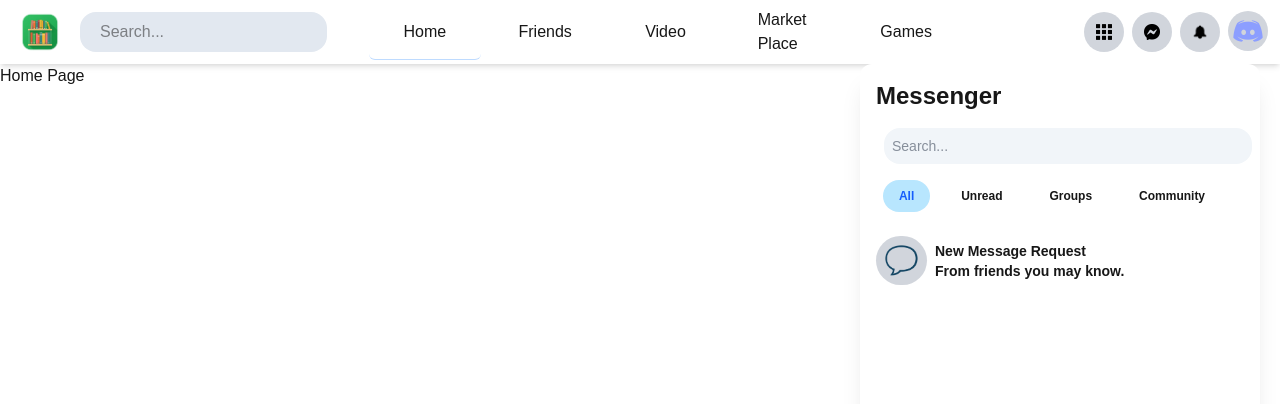
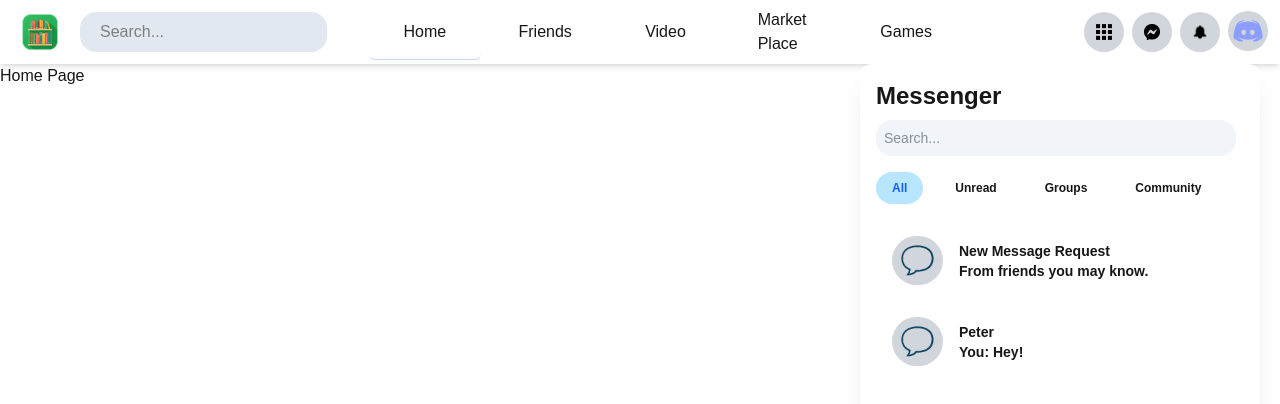
Before and after one commit to IWSP114/fake-social-media, a Next.js app: page / in a window 1280 px wide. Both pictures are taken after a click on the button 1151 px from the left and 32 px from the top of the page. Shown: the top 404 px of the page. Built offline with nearby package versions, Linux system fonts and the light colour scheme.

Commit message:
Add notification feature to header component and refactor messenger layout

```diff
--- a/app/(component)/header.tsx
+++ b/app/(component)/header.tsx
@@ -11,6 +11,7 @@
 import { JSX, useEffect, useRef, useState } from 'react';
 import HeaderMenu from './headerMenu';
 import HeaderMessenger from './headerMessenger';
+import HeaderNotification from './headerNotification';
 
 export function Header(): JSX.Element {
   const pathname: string = usePathname();
@@ -28,8 +29,11 @@
   const menuButtonRef = useRef<HTMLButtonElement>(null);
   const menuContainerRef = useRef<HTMLDivElement>(null);
 
-  const messengerButtonRef = useRef<HTMLDivElement>(null);
-  const messengerContainerRef = useRef<HTMLButtonElement>(null);
+  const messengerButtonRef = useRef<HTMLButtonElement>(null);
+  const messengerContainerRef = useRef<HTMLDivElement>(null);
+
+  const notificationButtonRef = useRef<HTMLButtonElement>(null);
+  const notificationContainerRef = useRef<HTMLDivElement>(null);
 
   function handleShowMenu() {
     setShowMenu(s => !s);
@@ -41,6 +45,12 @@
     setShowMenu(false);
     setShowMessenger(s => !s);
     setShowNotification(false);
+  }
+
+  function handleShowNotification() {
+    setShowMenu(false);
+    setShowMessenger(false);
+    setShowNotification(s => !s);
   }
 
   useEffect(() => {
@@ -112,7 +122,7 @@
         </li>
 
         <li>
-          <button ref={messengerContainerRef} className="rounded-full w-10 h-10 p-3 bg-gray-300 cursor-pointer active:scale-80" onClick={handleShowMessenger}>
+          <button ref={messengerButtonRef} className="rounded-full w-10 h-10 p-3 bg-gray-300 cursor-pointer active:scale-80" onClick={handleShowMessenger}>
             <Image
               src={MessengerIcon}
               alt="User Icon"
@@ -122,13 +132,13 @@
                 objectFit: 'contain'
               }}/>
           </button>
-          <div ref={messengerButtonRef}>
+          <div ref={messengerContainerRef}>
             <HeaderMessenger visable={showMessenger} />
           </div>
         </li>
 
         <li>
-          <button className="rounded-full w-10 h-10 p-3 cursor-pointer bg-gray-300 active:scale-80">
+          <button ref={notificationButtonRef} className="rounded-full w-10 h-10 p-3 cursor-pointer bg-gray-300 active:scale-80" onClick={handleShowNotification}>
             <Image
               src={BellIcon}
               alt="User Icon"
@@ -138,6 +148,9 @@
                 objectFit: 'contain'
               }}/>
           </button>
+          <div ref={notificationContainerRef}>
+            <HeaderNotification visable={showNotification} />
+          </div>
         </li>
 
         <li>
--- a/app/(component)/headerMessenger.tsx
+++ b/app/(component)/headerMessenger.tsx
@@ -4,14 +4,14 @@
 
 function HeaderMessenger({ visable }: { visable: boolean }) {
   return (
-    <div className={`bg-white fixed top-16 right-5 h-full p-2 pr-6 min-w-100 rounded-xl shadow-xl ${visable ? "fixed" : "hidden"}`}>
-      <h3 className="font-bold text-2xl m-2">Messenger</h3>
-      <div className="w-full flex items-center justify-center m-4">
+    <div className={`bg-white fixed top-16 right-5 h-full p-4 pr-6 min-w-100 rounded-xl shadow-xl ${visable ? "fixed" : "hidden"}`}>
+      <h3 className="font-bold text-2xl mb-2">Messenger</h3>
+      <div className="w-full flex items-center justify-start">
         <input className="p-2 bg-slate-100 text-slate-800 rounded-2xl flex-grow text-sm" type='text' placeholder="Search..." />
       </div>
 
 
-      <div className="flex items-center justify-evenly">
+      <div className="flex items-center justify-start gap-4 pt-4">
         <div className="px-4 py-2 bg-sky-200 text-blue-600 active:scale-90 rounded-2xl text-xs font-semibold cursor-pointer">All</div>
         <div className="px-4 py-2 hover:bg-gray-200 hover:text-gray-600 active:scale-90 rounded-2xl text-xs font-semibold cursor-pointer">Unread</div>
         <div className="px-4 py-2 hover:bg-gray-200 hover:text-gray-600 active:scale-90 rounded-2xl text-xs font-semibold cursor-pointer">Groups</div>
@@ -21,7 +21,7 @@
       <div className="flex flex-col mt-4">
 
         <div className="flex items-center hover:bg-gray-200 rounded-lg cursor-pointer">
-          <div className="rounded-full p-2 bg-gray-300 m-2">
+          <div className="rounded-full p-2 bg-gray-300 m-4">
             <Image
               src={TextCloud}
               alt="Text Cloud"
@@ -40,6 +40,26 @@
 
         </div>
 
+        <div className="flex items-center hover:bg-gray-200 rounded-lg cursor-pointer">
+          <div className="rounded-full p-2 bg-gray-300 m-4">
+            <Image
+              src={TextCloud}
+              alt="Text Cloud"
+              width={35}
+              height={35}
+              style={{
+                objectFit: 'contain'
+              }}
+            />
+          </div>
+
+          <div>
+            <h1 className="font-bold text-sm">Peter</h1>
+            <p className="font-bold text-sm">You: Hey!</p>
+          </div>
+
+        </div>
+
       </div>
 
     </div>
--- /dev/null
+++ b/app/(component)/headerNotification.tsx
@@ -0,0 +1,49 @@
+import React, { Fragment, memo } from 'react'
+import Image from 'next/image'
+import TextCloud from '../../assert/cloud-icon.png'
+
+function HeaderNotification({ visable }: { visable: boolean }) {
+  return (
+    <div className={`bg-white fixed top-16 right-5 h-full p-4 pr-6 min-w-100 rounded-xl shadow-xl ${visable ? "fixed" : "hidden"}`}>
+      <h3 className="font-bold text-2xl">Notification</h3>
+
+      <div className="flex items-center justify-start gap-4 pt-4">
+        <div className="px-4 py-2 bg-sky-200 text-blue-600 active:scale-90 rounded-2xl text-xs font-semibold cursor-pointer">All</div>
+        <div className="px-4 py-2 hover:bg-gray-200 hover:text-gray-600 active:scale-90 rounded-2xl text-xs font-semibold cursor-pointer">Unread</div>
+      </div>
+
+
+      <div className="flex flex-col mt-4">
+        <div className="font-bold text-xl">Today</div>
+
+        <div className="flex items-center hover:bg-gray-200 rounded-lg cursor-pointer">
+          <div className="rounded-full p-2 bg-gray-300 m-4">
+            <Image
+              src={TextCloud}
+              alt="Text Cloud"
+              width={35}
+              height={35}
+              style={{
+                objectFit: 'contain'
+              }}
+            />
+          </div>
+
+          <div>
+            <p className="font-medium text-sm"><span className="font-bold">Peter</span> has sent you a friend invitation.</p>
+          </div>
+        </div>
+
+        <div className="flex justify-between">
+          <div className="font-bold text-xl">Previous Notice</div>
+          <div className="font-noraml text-sm text-blue-500">View All</div>
+        </div>
+
+
+      </div>
+
+    </div>
+  )
+}
+
+export default memo(HeaderNotification)
```
